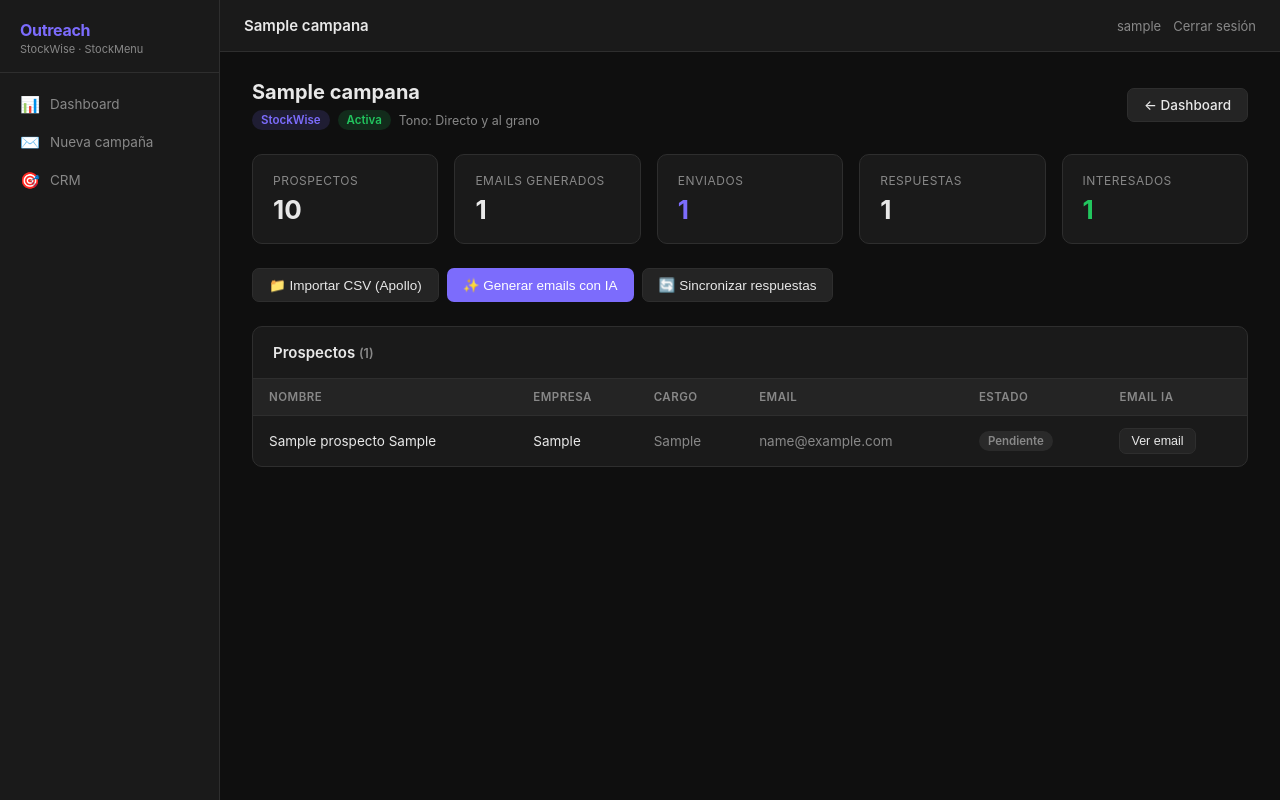
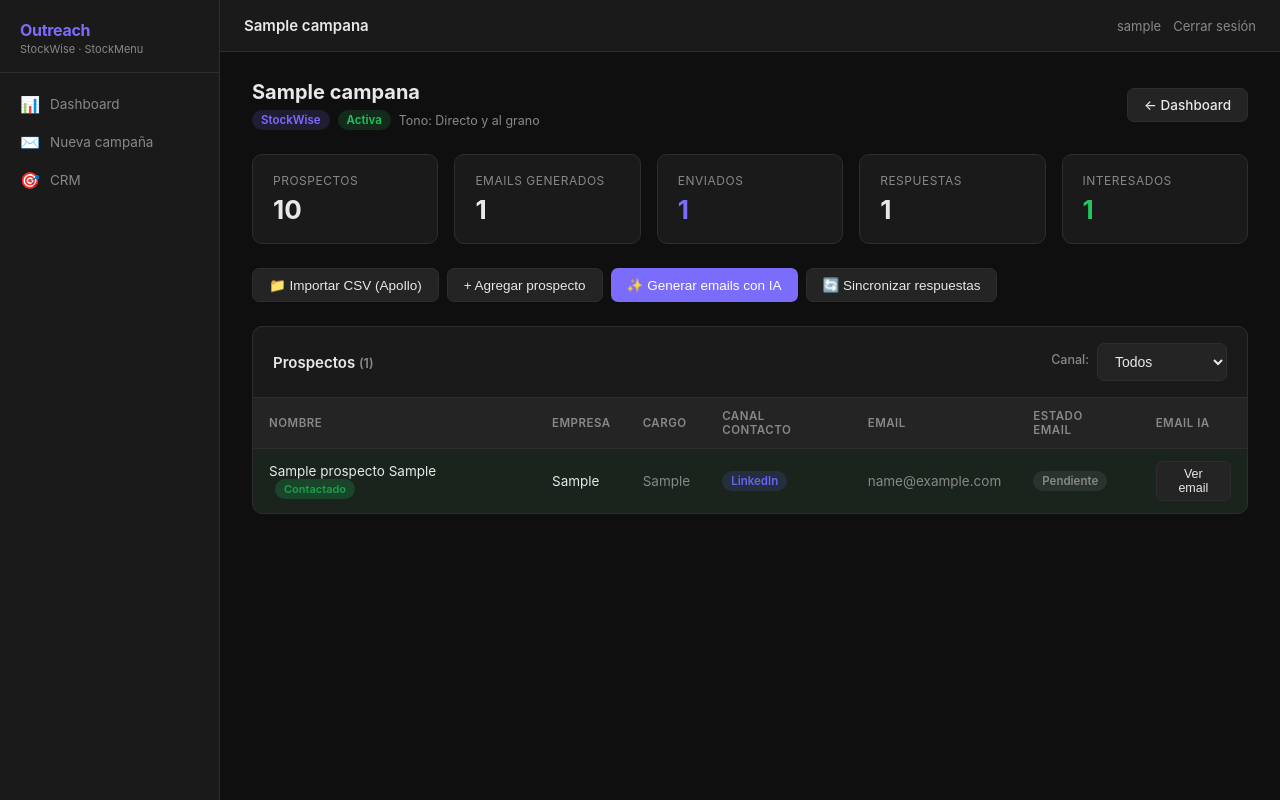
Before and after one commit to CarobethPaez/Outreach, a Django app: page /campanas/1/ in a window 1280 px wide. Run offline with Django 4.2, Linux system fonts and the light colour scheme; a user stored in the database is signed in; tables that the repository leaves empty hold one stand-in row (values such as "Sample post").

Commit message:
feat: agregar canal_contacto, contactado y fuente a Prospecto
Nuevos campos en modelo: canal_contacto, contactado, fuente. Estado renombrado a Estado email. Vista con filtro por canal e indicador visual de contactado. Modal para agregar prospecto manual.

Co-Authored-By: Claude Sonnet 4.6 <noreply@anthropic.com>

```diff
--- a/apps/campaigns/models.py
+++ b/apps/campaigns/models.py
@@ -55,6 +55,16 @@ class Prospecto(models.Model):
         ('no_interesado', 'No interesado'),
         ('descartado', 'Descartado'),
     ]
+    CANALES = [
+        ('linkedin', 'LinkedIn'),
+        ('rrss', 'RRSS'),
+        ('telefono', 'Teléfono'),
+        ('email', 'Email'),
+    ]
+    FUENTES = [
+        ('apollo', 'Apollo'),
+        ('manual', 'Manual'),
+    ]
 
     campana = models.ForeignKey(Campana, on_delete=models.CASCADE, related_name='prospectos')
     nombre = models.CharField(max_length=100)
@@ -66,7 +76,10 @@ class Prospecto(models.Model):
     linkedin_url = models.URLField(blank=True)
     ciudad = models.CharField(max_length=100, blank=True)
     tamano_empresa = models.CharField(max_length=50, blank=True)
-    estado = models.CharField(max_length=30, choices=ESTADOS, default='pendiente')
+    estado = models.CharField(max_length=30, choices=ESTADOS, default='pendiente', verbose_name='Estado email')
+    canal_contacto = models.CharField(max_length=20, choices=CANALES, blank=True, default='')
+    contactado = models.BooleanField(default=False)
+    fuente = models.CharField(max_length=20, choices=FUENTES, default='apollo')
     instantly_lead_id = models.CharField(max_length=200, blank=True)
     creado = models.DateTimeField(auto_now_add=True)
 
--- a/apps/campaigns/views.py
+++ b/apps/campaigns/views.py
@@ -90,12 +90,45 @@ def campana_detalle(request, pk):
         and not p.email_generado.enviado_a_instantly
     )
 
+    filtro_canal = request.GET.get('canal', '')
+    if filtro_canal:
+        prospectos = prospectos.filter(canal_contacto=filtro_canal)
+
     return render(request, 'campana_detalle.html', {
         'campana': campana,
         'prospectos': prospectos,
         'emails_aprobados_no_enviados': emails_aprobados_no_enviados,
         'estados_prospecto': Prospecto.ESTADOS,
+        'canales_prospecto': Prospecto.CANALES,
+        'filtro_canal': filtro_canal,
     })
+
+
+@require_POST
+def agregar_prospecto(request, pk):
+    if not request.user.is_authenticated or not request.user.is_superuser:
+        return JsonResponse({'error': 'Sin permiso'}, status=403)
+
+    campana = get_object_or_404(Campana, pk=pk)
+    try:
+        prospecto = Prospecto.objects.create(
+            campana=campana,
+            nombre=request.POST.get('nombre', '').strip(),
+            apellido=request.POST.get('apellido', '').strip(),
+            empresa=request.POST.get('empresa', '').strip(),
+            cargo=request.POST.get('cargo', '').strip(),
+            email=request.POST.get('email', '').strip(),
+            linkedin_url=request.POST.get('linkedin_url', '').strip(),
+            canal_contacto=request.POST.get('canal_contacto', ''),
+            contactado=request.POST.get('contactado') == 'on',
+            fuente='manual',
+        )
+        campana.total_prospectos = campana.prospectos.count()
+        campana.save(update_fields=['total_prospectos'])
+        messages.success(request, f'Prospecto "{prospecto.nombre_completo}" agregado.')
+    except Exception as e:
+        messages.error(request, f'Error al agregar prospecto: {e}')
+    return redirect('campana_detalle', pk=pk)
 
 
 @require_POST
--- a/config/urls.py
+++ b/config/urls.py
@@ -12,6 +12,7 @@ urlpatterns = [
     path('campanas/<int:pk>/emails/', views.campana_emails, name='campana_emails'),
     path('campanas/<int:pk>/respuestas/', views.campana_respuestas, name='campana_respuestas'),
     path('campanas/<int:pk>/sincronizar/', views.sincronizar_respuestas, name='sincronizar'),
+    path('campanas/<int:pk>/agregar-prospecto/', views.agregar_prospecto, name='agregar_prospecto'),
     path('emails/<int:pk>/aprobar/', views.aprobar_email, name='aprobar_email'),
     path('emails/<int:pk>/editar/', views.editar_email, name='editar_email'),
     path('crm/', views.crm, name='crm'),
--- a/templates/campana_detalle.html
+++ b/templates/campana_detalle.html
@@ -48,6 +48,11 @@
   <input type="file" id="csv-input" accept=".csv" style="display:none"
     onchange="importarCSV(this)">
 
+  <!-- Agregar prospecto manual -->
+  <button class="btn btn-secondary" onclick="document.getElementById('modal-prospecto').classList.add('open')">
+    + Agregar prospecto
+  </button>
+
   <!-- Generar emails -->
   <button class="btn btn-primary" id="btn-generar" onclick="generarEmails()">
     ✨ Generar emails con IA
@@ -75,8 +80,20 @@
 
 <!-- Tabla prospectos -->
 <div class="table-wrap">
-  <div class="table-header">
+  <div class="table-header" style="display:flex;align-items:center;justify-content:space-between;flex-wrap:wrap;gap:12px;">
     <h2>Prospectos <span class="text-muted text-sm">({{ prospectos.count }})</span></h2>
+    <form method="get" style="display:flex;align-items:center;gap:8px;">
+      <label class="text-sm text-muted" style="white-space:nowrap;">Canal:</label>
+      <select name="canal" class="form-control" style="min-width:130px;" onchange="this.form.submit()">
+        <option value="" {% if not filtro_canal %}selected{% endif %}>Todos</option>
+        {% for val, label in canales_prospecto %}
+        <option value="{{ val }}" {% if filtro_canal == val %}selected{% endif %}>{{ label }}</option>
+        {% endfor %}
+      </select>
+      {% if filtro_canal %}
+      <a href="?" class="btn btn-secondary btn-sm">✕</a>
+      {% endif %}
+    </form>
   </div>
   <table>
     <thead>
@@ -84,17 +101,28 @@
         <th>Nombre</th>
         <th>Empresa</th>
         <th>Cargo</th>
+        <th>Canal contacto</th>
         <th>Email</th>
-        <th>Estado</th>
+        <th>Estado email</th>
         <th>Email IA</th>
       </tr>
     </thead>
     <tbody>
       {% for p in prospectos %}
-      <tr>
-        <td>{{ p.nombre_completo }}</td>
+      <tr {% if p.contactado %}style="background:rgba(34,197,94,.06);"{% endif %}>
+        <td>
+          {{ p.nombre_completo }}
+          {% if p.contactado %}<span class="badge" style="background:rgba(34,197,94,.2);color:#16a34a;margin-left:6px;font-size:11px;">Contactado</span>{% endif %}
+        </td>
         <td>{{ p.empresa }}</td>
         <td class="text-muted">{{ p.cargo }}</td>
+        <td>
+          {% if p.canal_contacto %}
+          <span class="badge" style="background:rgba(99,102,241,.15);color:#6366f1;">{{ p.get_canal_contacto_display }}</span>
+          {% else %}
+          <span class="text-muted text-sm">—</span>
+          {% endif %}
+        </td>
         <td class="text-muted">{{ p.email }}</td>
         <td>
           <span class="badge" style="
@@ -120,13 +148,66 @@
       </tr>
       {% empty %}
       <tr>
-        <td colspan="6" class="text-muted" style="text-align:center; padding:28px;">
-          Sin prospectos. Importa un CSV de Apollo.
+        <td colspan="7" class="text-muted" style="text-align:center; padding:28px;">
+          Sin prospectos. Importa un CSV de Apollo o agrega uno manualmente.
         </td>
       </tr>
       {% endfor %}
     </tbody>
   </table>
+</div>
+
+<!-- Modal agregar prospecto manual -->
+<div class="modal-overlay" id="modal-prospecto">
+  <div class="modal">
+    <h3>Agregar prospecto</h3>
+    <form method="post" action="{% url 'agregar_prospecto' campana.pk %}">
+      {% csrf_token %}
+      <div style="display:grid;grid-template-columns:1fr 1fr;gap:12px;">
+        <div class="form-group">
+          <label>Nombre *</label>
+          <input type="text" name="nombre" required>
+        </div>
+        <div class="form-group">
+          <label>Apellido</label>
+          <input type="text" name="apellido">
+        </div>
+        <div class="form-group">
+          <label>Empresa *</label>
+          <input type="text" name="empresa" required>
+        </div>
+        <div class="form-group">
+          <label>Cargo</label>
+          <input type="text" name="cargo">
+        </div>
+        <div class="form-group">
+          <label>Email *</label>
+          <input type="email" name="email" required>
+        </div>
+        <div class="form-group">
+          <label>LinkedIn URL</label>
+          <input type="url" name="linkedin_url" placeholder="https://linkedin.com/in/...">
+        </div>
+        <div class="form-group">
+          <label>Canal de contacto</label>
+          <select name="canal_contacto" class="form-control">
+            <option value="">— Sin canal —</option>
+            {% for val, label in canales_prospecto %}
+            <option value="{{ val }}">{{ label }}</option>
+            {% endfor %}
+          </select>
+        </div>
+        <div class="form-group" style="display:flex;align-items:center;gap:8px;padding-top:24px;">
+          <input type="checkbox" name="contactado" id="chk-contactado" style="width:auto;">
+          <label for="chk-contactado" style="margin:0;">Ya contactado</label>
+        </div>
+      </div>
+      <div class="modal-actions" style="margin-top:16px;">
+        <button type="submit" class="btn btn-primary">Guardar</button>
+        <button type="button" class="btn btn-secondary" onclick="document.getElementById('modal-prospecto').classList.remove('open')">Cancelar</button>
+      </div>
+    </form>
+  </div>
 </div>
 
 <!-- Modal email -->
```
Also changed, not shown: apps/campaigns/migrations/0002_prospecto_canal_contactado_fuente.py (added).
